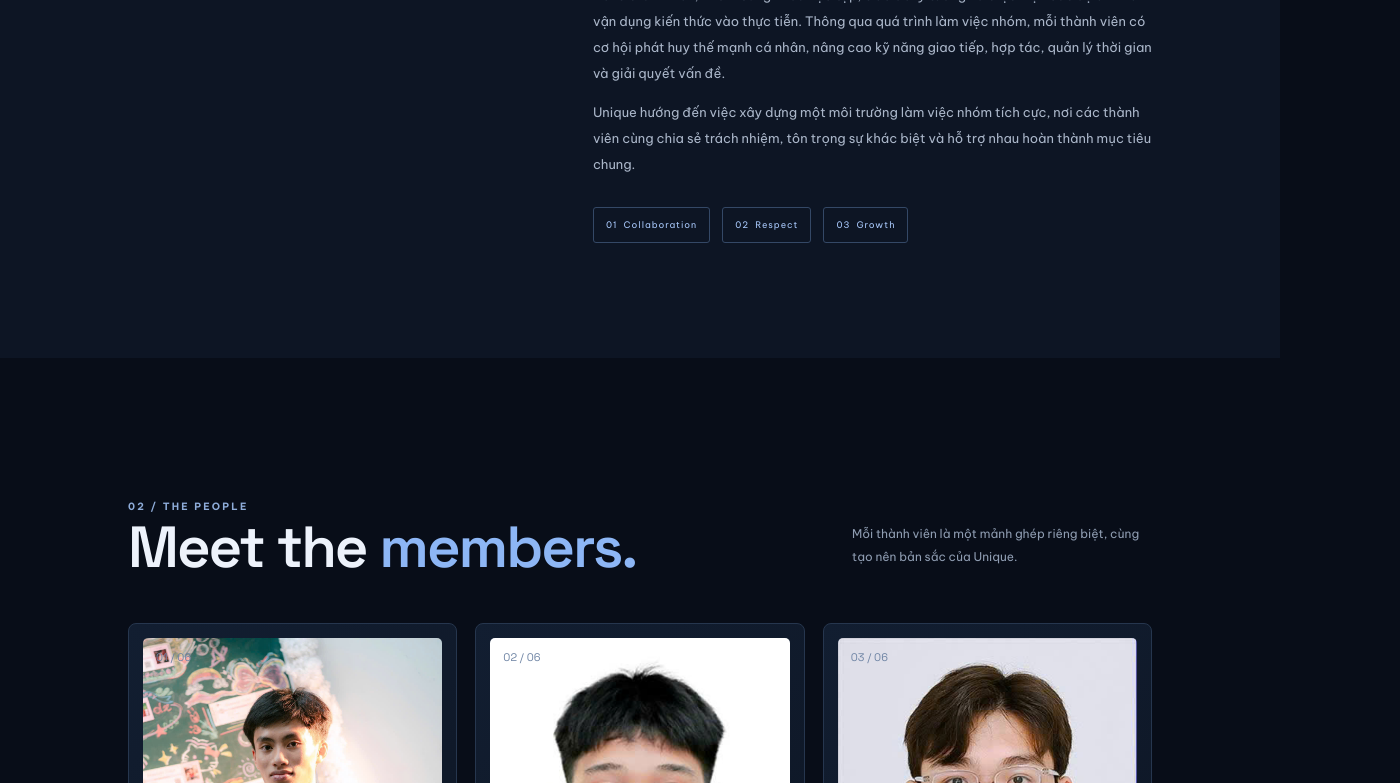
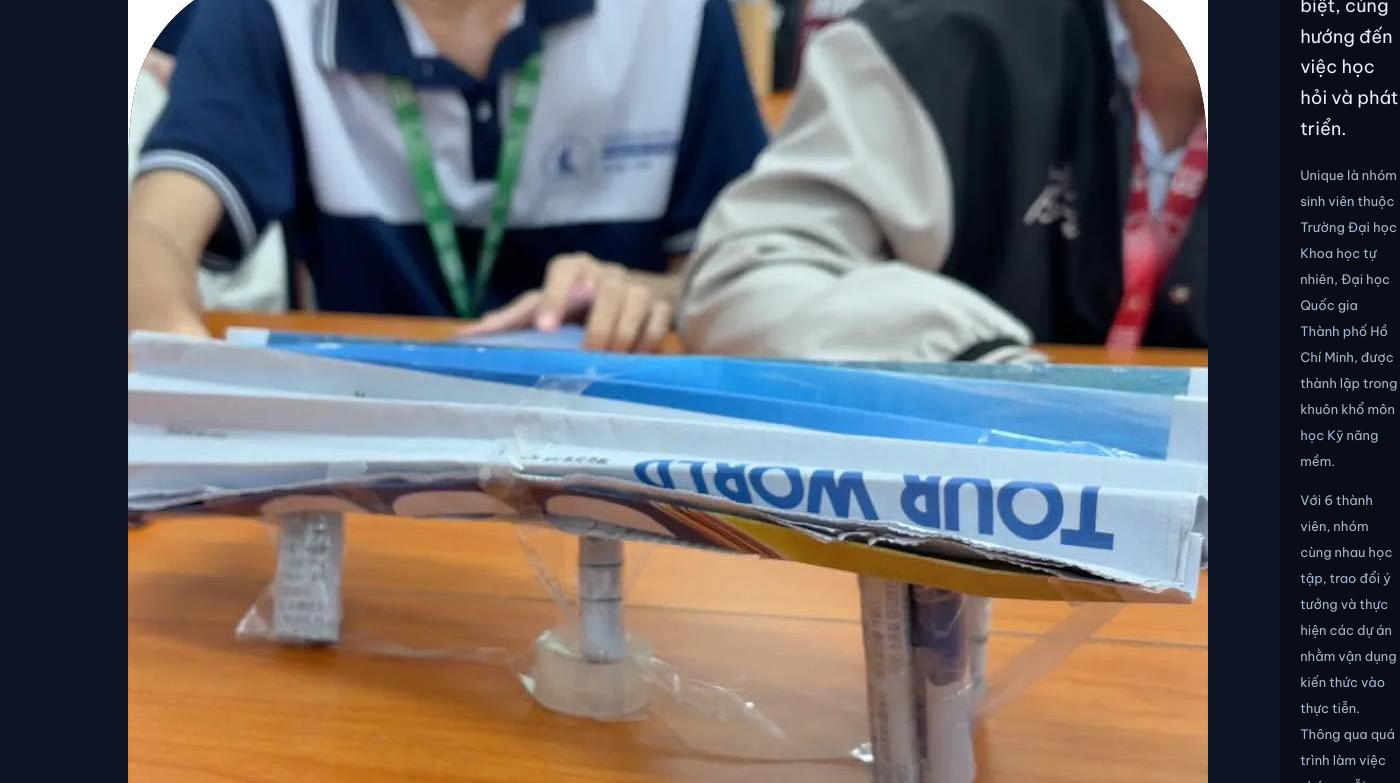
Before and after one commit to duykhang300308/unique_KNM_HCMUS, a plain HTML site: page index.html in a window 1280 px wide. Shown: the part 1156-1939 px from the top of the page, 1400 px wide, since content can reach past the window. Drawn offline with Linux system fonts and the light colour scheme.

Commit message:
Update index.html

```diff
--- a/index.html
+++ b/index.html
@@ -56,7 +56,7 @@
         <h2>Chúng tôi là<br><span>Unique.</span></h2>
 
         <div class="unique-project">
-          <img src="unique-project.jpg" alt="Sản phẩm của nhóm Unique">
+          <img src="cau.jpg" alt="Sản phẩm của nhóm Unique">
         </div>
       </div>
         <div class="about-copy">
```
